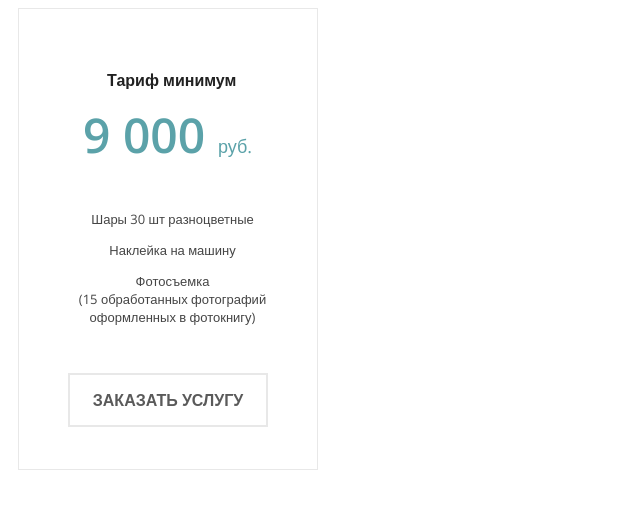
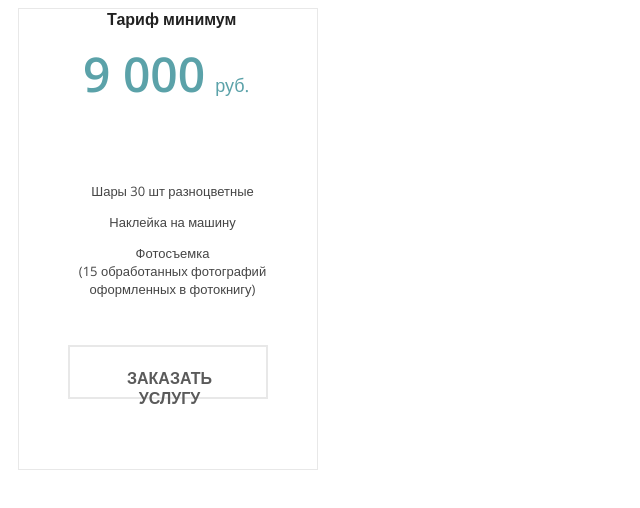
Before and after one commit to UlianaBobrova/UlianaBobrova.github.io, a plain HTML site: page index.html in a window 1280 px wide. Shown: the whole page, without its empty margins (0-640 px from the left). Drawn offline with nearby package versions, Linux system fonts and the light colour scheme.

Commit message:
Change margin and padding

```diff
--- a/style.css
+++ b/style.css
@@ -13,8 +13,6 @@
     background-color: #ffffff;
     margin-left: 10px;
     margin-top: 5px;
-    padding-top: 61px;
-    padding-bottom: 50px;
 }
 .btn {
     width: 200px;
@@ -22,6 +20,7 @@
     border: 2px solid #e8e8e8;
     background-color: #ffffff;
     margin-left: 49px;
+    padding: 21px 28px 21px 31px;
     font-family: 'Open Sans', sans-serif;
     font-size: 16px;
     font-weight: 700;
@@ -63,7 +62,6 @@
 }
 .title {
     display: inline-block;
-    height: 16px;
     color: #212121;
     font-family: 'Open Sans', sans-serif;
     font-size: 16px;
@@ -74,21 +72,15 @@
 }
 .price {
     display: inline-block;
-    width: 125px;
-    height: 36px;
     color: #5ba2a9;
     font-family: 'Open Sans', sans-serif;
     font-size: 48px;
     font-weight: 600;
     line-height: 20px;
-    margin-top: 35px;
-    margin-left: 64px;
-    margin-right: 6px;
+    margin: 35px 6px 49px 64px;
 }
 .money {
     display: inline-block;
-    width: 32px;
-    height: 17px;
     color: #5ba2a9;
     font-family: 'Open Sans', sans-serif;
     font-size: 18px;
```
